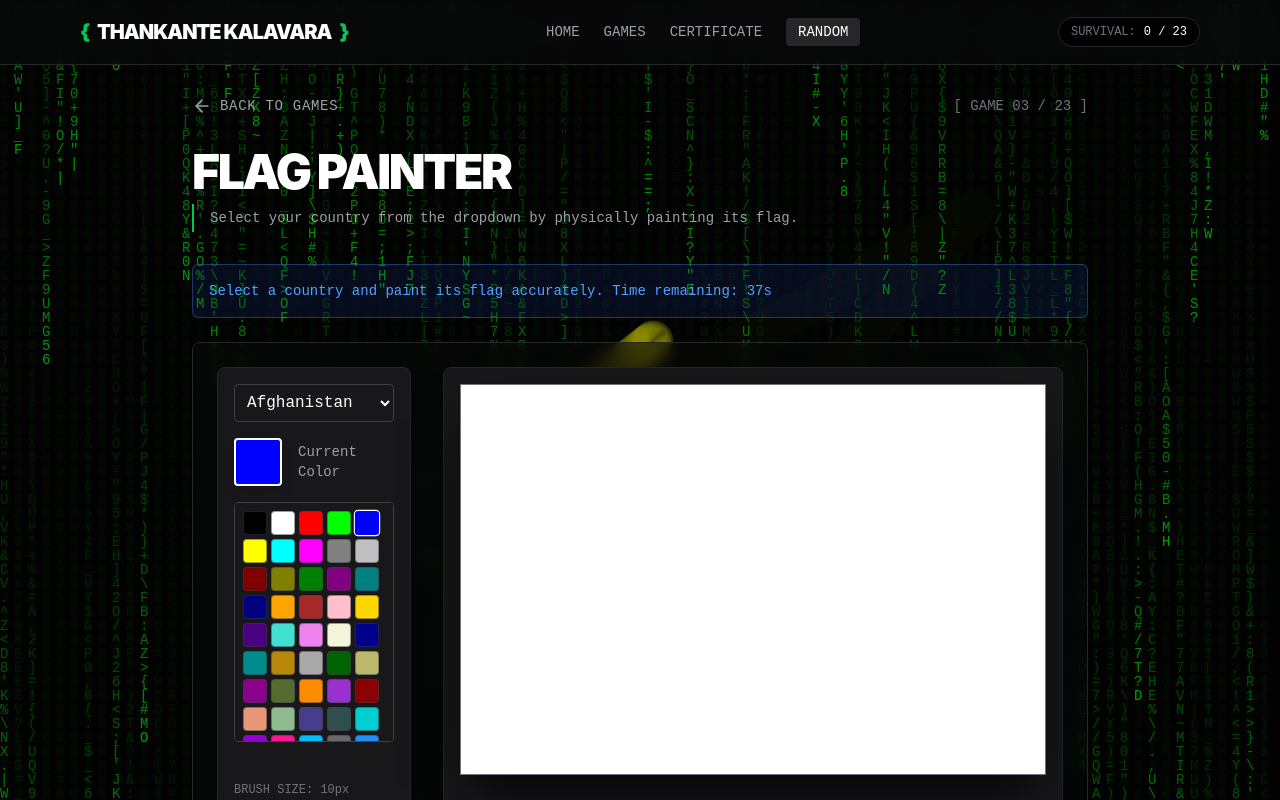
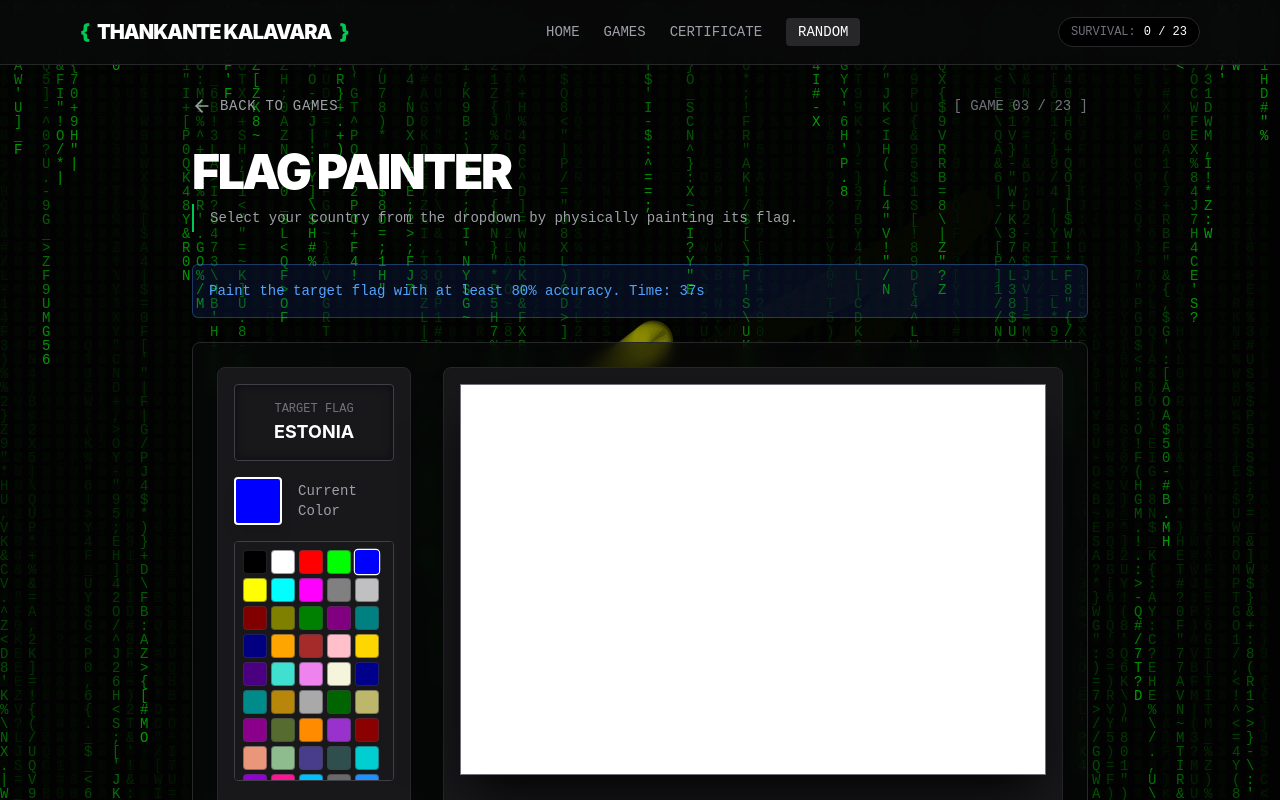
Before and after one commit to adwaith620/Thankante-Kalavara, a React (Vite) app: page /games/flag-painter in a window 1280 px wide. Both pictures are taken after a click on the button "START GAME". Shown: the top 800 px of the page. Built offline with nearby package versions, Linux system fonts and the light colour scheme.

Commit message:
random flags

```diff
--- a/src/games/FlagPainter.tsx
+++ b/src/games/FlagPainter.tsx
@@ -11,7 +11,7 @@ const COLORS = ["#000000","#FFFFFF","#FF0000","#00FF00","#0000FF","#FFFF00","#00
 
 export const FlagPainter = () => {
   const { recordAttempt, completeGame , recordFailure } = useStore();
-  const [selectedCountry, setSelectedCountry] = useState(COUNTRIES[0]);
+  const [selectedCountry, setSelectedCountry] = useState(() => COUNTRIES[Math.floor(Math.random() * COUNTRIES.length)]);
   const [color, setColor] = useState("#0000FF");
   const [brushSize, setBrushSize] = useState(10);
   const [isEraser, setIsEraser] = useState(false);
@@ -68,6 +68,7 @@ export const FlagPainter = () => {
     setTimeLeft(45);
     setAccuracy(null);
     setCurrentRoast(null);
+    setSelectedCountry(COUNTRIES[Math.floor(Math.random() * COUNTRIES.length)]);
   };
 
   const startDrawing = (e: React.MouseEvent<HTMLCanvasElement> | React.TouchEvent<HTMLCanvasElement>) => {
@@ -140,7 +141,7 @@ export const FlagPainter = () => {
     const score = compareCanvases(userCtx, targetCtx, 600, 400);
     setAccuracy(score);
 
-    if (score >= 85) {
+    if (score >= 80) {
       setHasWon(true);
       completeGame('flag-painter');
     } else {
@@ -161,7 +162,7 @@ export const FlagPainter = () => {
   const getStatusMessage = () => {
     if (isLost) return currentRoast || "Time is up. The flag is ruined.";
     if (hasWon) return `Incredible. Flag accuracy: ${accuracy}%.`;
-    return `Select a country and paint its flag accurately. Time remaining: ${timeLeft}s`;
+    return `Paint the target flag with at least 80% accuracy. Time: ${timeLeft}s`;
   };
 
   return (
@@ -177,15 +178,10 @@ export const FlagPainter = () => {
         <div className="w-full md:w-64 flex flex-col gap-6 bg-zinc-900 border border-zinc-800 p-4 rounded-lg">
           <div>
             <div className="flex flex-col gap-4 w-full max-w-xs md:max-w-sm shrink-0">
-            <select
-              value={selectedCountry}
-              onChange={(e) => setSelectedCountry(e.target.value)}
-              className="w-full bg-zinc-900 border border-zinc-700 rounded p-2 text-white font-mono outline-none focus:border-green-500"
-            >
-              {COUNTRIES.map(c => (
-                <option key={c} value={c}>{c}</option>
-              ))}
-            </select>
+            <div className="w-full bg-zinc-900 border border-zinc-700 rounded p-4 text-white text-center shadow-[inset_0_0_10px_rgba(0,0,0,0.5)]">
+              <div className="text-xs text-zinc-500 font-mono mb-1">TARGET FLAG</div>
+              <div className="font-bold text-lg leading-tight">{selectedCountry.toUpperCase()}</div>
+            </div>
 
             <div className="flex items-center gap-4">
               <div
```
